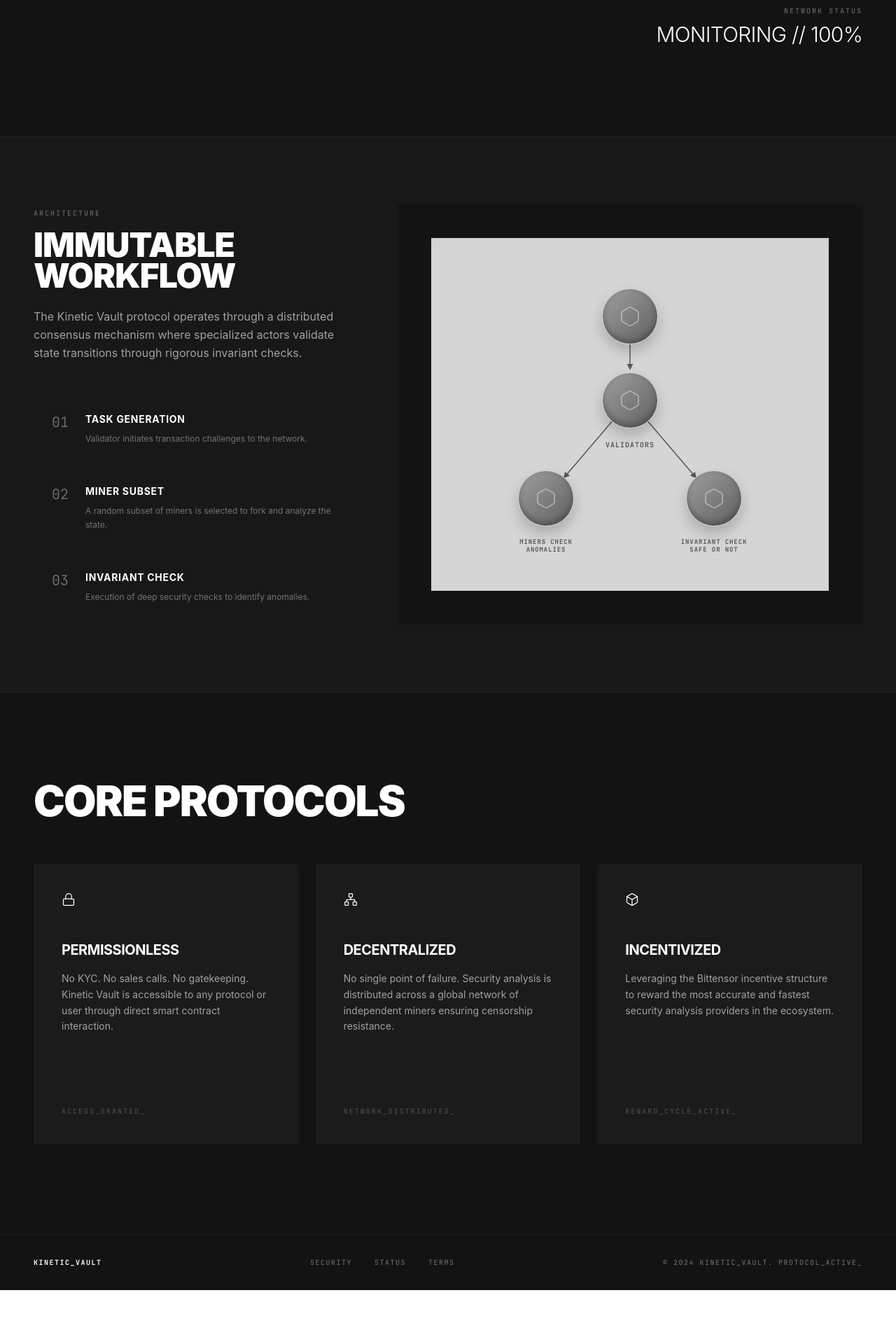
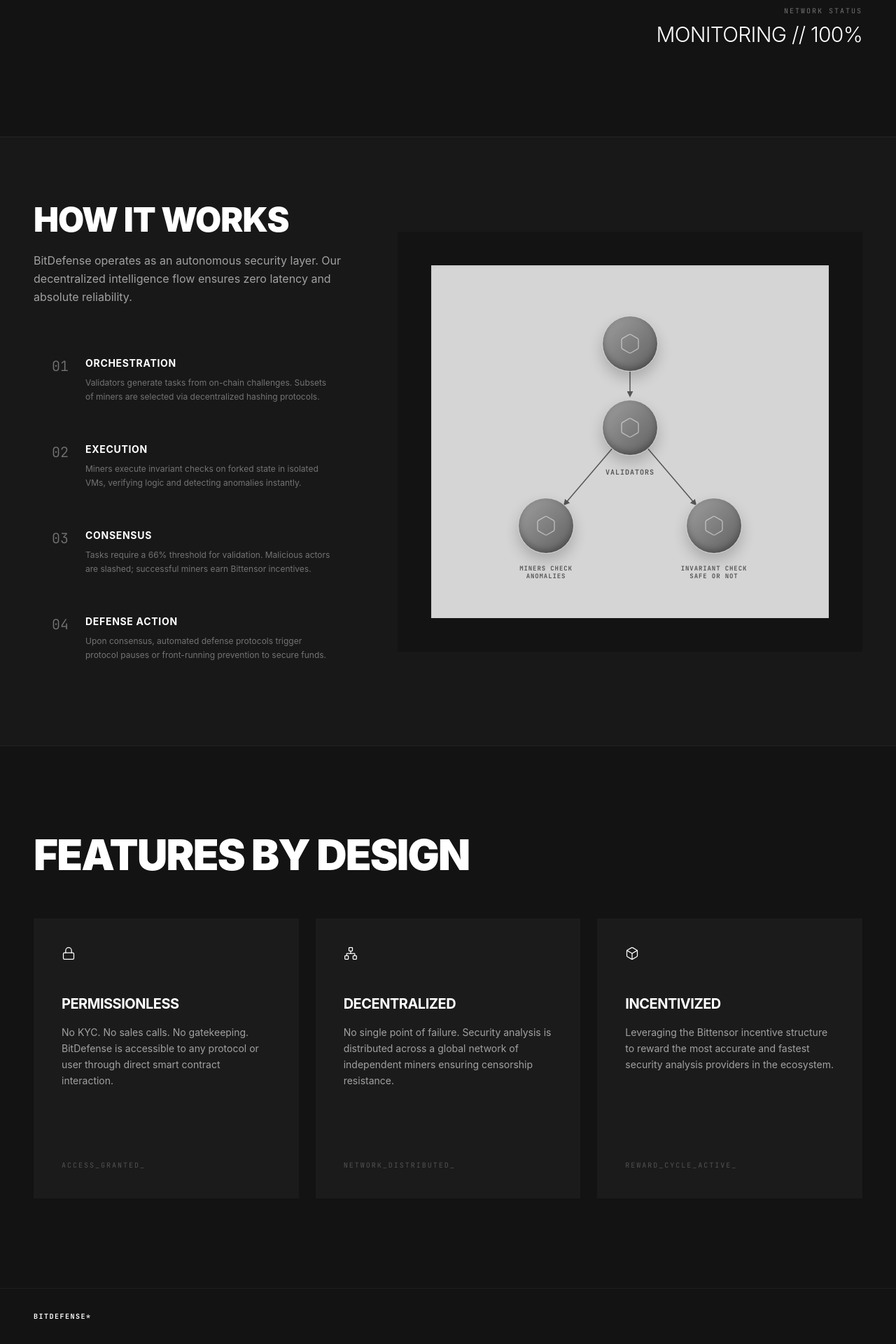
Before and after one commit to BitDefense/frontend, a Next.js app: page / in a window 1280 px wide. Shown: the part 844-2764 px from the top of the page at 70% size. Before the commit the page ends 2687 px from the top, so only its background shows below. Built offline with nearby package versions, Linux system fonts and the light colour scheme.

Commit message:
refactor: rebrand project from Kinetic Vault to BitDefense and update workflow documentation

```diff
--- a/app/dashboard/page.tsx
+++ b/app/dashboard/page.tsx
@@ -20,13 +20,7 @@
 const DashboardHeader = () => (
   <header className="fixed top-0 left-0 right-0 z-50 p-8 pointer-events-none flex justify-between items-start">
     <div className="pointer-events-auto flex flex-col gap-1">
-      <div className="text-2xl font-bold tracking-tighter text-white uppercase">VAULT_PROTOCOL</div>
-      <div className="flex gap-6 mt-2">
-        <Link href="/dashboard" className="text-[10px] font-bold uppercase tracking-widest text-white border-b border-white pb-1">Dashboard</Link>
-        <Link href="/" className="text-[10px] font-medium uppercase tracking-widest text-gray-500 hover:text-white transition-colors">Home</Link>
-        <Link href="#" className="text-[10px] font-medium uppercase tracking-widest text-gray-500 hover:text-white transition-colors">Github</Link>
-        <Link href="#" className="text-[10px] font-medium uppercase tracking-widest text-gray-500 hover:text-white transition-colors">Whitepaper</Link>
-      </div>
+      <Link href="/" className="text-2xl font-bold tracking-tighter text-white uppercase">BITDEFENSE*</Link>
     </div>
     <div className="flex items-center gap-6 pointer-events-auto">
       <div className="flex items-center bg-[#1b1b1b]/80 backdrop-blur-md border border-white/10 px-4 py-2 gap-3">
@@ -74,7 +68,7 @@
         <span className="text-[10px] font-bold uppercase tracking-[0.3em]">Execute Flow</span>
       </button>
     </div>
-    <div className="flex flex-col items-end gap-2 pointer-events-auto text-[10px] uppercase tracking-[0.2em]">
+    {/* <div className="flex flex-col items-end gap-2 pointer-events-auto text-[10px] uppercase tracking-[0.2em]">
       <div className="flex items-center gap-6 text-gray-400">
         <span>© 2024 TACTICAL_VAULT_SECURITY_PROTOCOL</span>
         <span className="text-white">V2.0.4-LATEST</span>
@@ -83,7 +77,7 @@
         <div className="w-1.5 h-1.5 rounded-full bg-white animate-pulse" />
         Status: <span className="text-white">Encrypted</span>
       </div>
-    </div>
+    </div> */}
   </div>
 );
 
--- a/app/layout.tsx
+++ b/app/layout.tsx
@@ -1,12 +1,12 @@
-import type {Metadata} from 'next';
+import type { Metadata } from 'next';
 import './globals.css'; // Global styles
 
 export const metadata: Metadata = {
-  title: 'My Google AI Studio App',
-  description: 'My Google AI Studio App',
+  title: 'BITDEFENSE*',
+  description: 'BITDEFENSE*',
 };
 
-export default function RootLayout({children}: {children: React.ReactNode}) {
+export default function RootLayout({ children }: { children: React.ReactNode }) {
   return (
     <html lang="en">
       <body className="antialiased">{children}</body>
--- a/components/footer.tsx
+++ b/components/footer.tsx
@@ -1,13 +1,12 @@
 export function Footer() {
   return (
     <footer className="border-t border-white/5 px-6 py-8 md:px-12 max-w-[1600px] mx-auto flex flex-col md:flex-row justify-between items-center gap-6 font-mono text-[10px] tracking-[0.15em] text-neutral-500 uppercase">
-      <div className="text-white font-bold">KINETIC_VAULT</div>
-      <div className="flex gap-8">
+      <div className="text-white font-bold">BITDEFENSE*</div>
+      {/* <div className="flex gap-8">
         <a href="#" className="hover:text-white transition-colors">Security</a>
         <a href="#" className="hover:text-white transition-colors">Status</a>
         <a href="#" className="hover:text-white transition-colors">Terms</a>
-      </div>
-      <div>© 2024 KINETIC_VAULT. PROTOCOL_ACTIVE_</div>
+      </div> */}
     </footer>
   );
 }
--- a/components/navigation.tsx
+++ b/components/navigation.tsx
@@ -3,9 +3,9 @@
 export function Navigation() {
   return (
     <nav className="flex items-center justify-between px-6 py-8 md:px-12 max-w-[1600px] mx-auto">
-      <div className="text-xl font-black tracking-tighter uppercase">
+      <Link href="/" className="text-xl font-black tracking-tighter uppercase">
         BITDEFENSE*
-      </div>
+      </Link>
       <div className="hidden md:flex items-center gap-8 text-xs font-mono tracking-[0.1em] uppercase text-neutral-400">
         <a href="#" className="hover:text-white transition-colors pb-1">Github</a>
         <a href="#" className="hover:text-white transition-colors pb-1">Whitepaper</a>
--- a/components/protocols.tsx
+++ b/components/protocols.tsx
@@ -5,7 +5,7 @@
     {
       icon: <Lock className="w-5 h-5 text-white mb-12" strokeWidth={1.5} />,
       title: 'Permissionless',
-      desc: 'No KYC. No sales calls. No gatekeeping. Kinetic Vault is accessible to any protocol or user through direct smart contract interaction.',
+      desc: 'No KYC. No sales calls. No gatekeeping. BitDefense is accessible to any protocol or user through direct smart contract interaction.',
       status: 'Access_Granted_'
     },
     {
@@ -25,7 +25,7 @@
   return (
     <section className="px-6 py-24 md:px-12 md:py-32 max-w-[1600px] mx-auto">
       <h2 className="text-4xl md:text-6xl font-black leading-[0.9] tracking-[-0.03em] uppercase mb-16">
-        Core Protocols
+        Features By Design
       </h2>
 
       <div className="grid md:grid-cols-3 gap-6">
--- a/components/workflow.tsx
+++ b/components/workflow.tsx
@@ -2,9 +2,10 @@
 
 export function Workflow() {
   const steps = [
-    { num: '01', title: 'Task Generation', desc: 'Validator initiates transaction challenges to the network.' },
-    { num: '02', title: 'Miner Subset', desc: 'A random subset of miners is selected to fork and analyze the state.' },
-    { num: '03', title: 'Invariant Check', desc: 'Execution of deep security checks to identify anomalies.' }
+    { num: '01', title: 'Orchestration', desc: 'Validators generate tasks from on-chain challenges. Subsets of miners are selected via decentralized hashing protocols.' },
+    { num: '02', title: 'Execution', desc: 'Miners execute invariant checks on forked state in isolated VMs, verifying logic and detecting anomalies instantly.' },
+    { num: '03', title: 'Consensus', desc: 'Tasks require a 66% threshold for validation. Malicious actors are slashed; successful miners earn Bittensor incentives.' },
+    { num: '04', title: 'Defense Action', desc: 'Upon consensus, automated defense protocols trigger protocol pauses or front-running prevention to secure funds.' }
   ];
 
   return (
@@ -13,12 +14,12 @@
 
         {/* Left Column: Text & Steps */}
         <div className="lg:col-span-5">
-          <div className="font-mono text-[10px] tracking-[0.2em] text-neutral-500 uppercase mb-4">Architecture</div>
+          {/* <div className="font-mono text-[10px] tracking-[0.2em] text-neutral-500 uppercase mb-4">Architecture</div> */}
           <h2 className="text-4xl md:text-5xl font-black leading-[0.9] tracking-[-0.02em] uppercase mb-6">
-            Immutable<br />Workflow
+            How It Works
           </h2>
           <p className="text-neutral-400 mb-12 leading-relaxed">
-            The Kinetic Vault protocol operates through a distributed consensus mechanism where specialized actors validate state transitions through rigorous invariant checks.
+            BitDefense operates as an autonomous security layer. Our decentralized intelligence flow ensures zero latency and absolute reliability.
           </p>
 
           <div className="space-y-2">
@@ -68,13 +69,13 @@
               {/* Bottom Left Node */}
               <div className="absolute top-[80%] left-[20%] -translate-x-1/2 -translate-y-1/2 w-20 h-20 rounded-full bg-gradient-to-br from-[#a0a0a0] to-[#606060] border border-[#d0d0d0] shadow-[inset_0_-4px_10px_rgba(0,0,0,0.3),_0_10px_20px_rgba(0,0,0,0.2)] flex items-center justify-center z-20">
                 <Hexagon className="w-8 h-8 text-white/50" strokeWidth={1} />
-                <div className="absolute -bottom-10 text-center font-mono text-[9px] font-bold tracking-widest text-[#555] w-32 leading-tight">MINERS CHECK<br/>ANOMALIES</div>
+                <div className="absolute -bottom-10 text-center font-mono text-[9px] font-bold tracking-widest text-[#555] w-32 leading-tight">MINERS CHECK<br />ANOMALIES</div>
               </div>
 
               {/* Bottom Right Node */}
               <div className="absolute top-[80%] left-[80%] -translate-x-1/2 -translate-y-1/2 w-20 h-20 rounded-full bg-gradient-to-br from-[#a0a0a0] to-[#606060] border border-[#d0d0d0] shadow-[inset_0_-4px_10px_rgba(0,0,0,0.3),_0_10px_20px_rgba(0,0,0,0.2)] flex items-center justify-center z-20">
                 <Hexagon className="w-8 h-8 text-white/50" strokeWidth={1} />
-                <div className="absolute -bottom-10 text-center font-mono text-[9px] font-bold tracking-widest text-[#555] w-32 leading-tight">INVARIANT CHECK<br/>SAFE OR NOT</div>
+                <div className="absolute -bottom-10 text-center font-mono text-[9px] font-bold tracking-widest text-[#555] w-32 leading-tight">INVARIANT CHECK<br />SAFE OR NOT</div>
               </div>
             </div>
 
```
